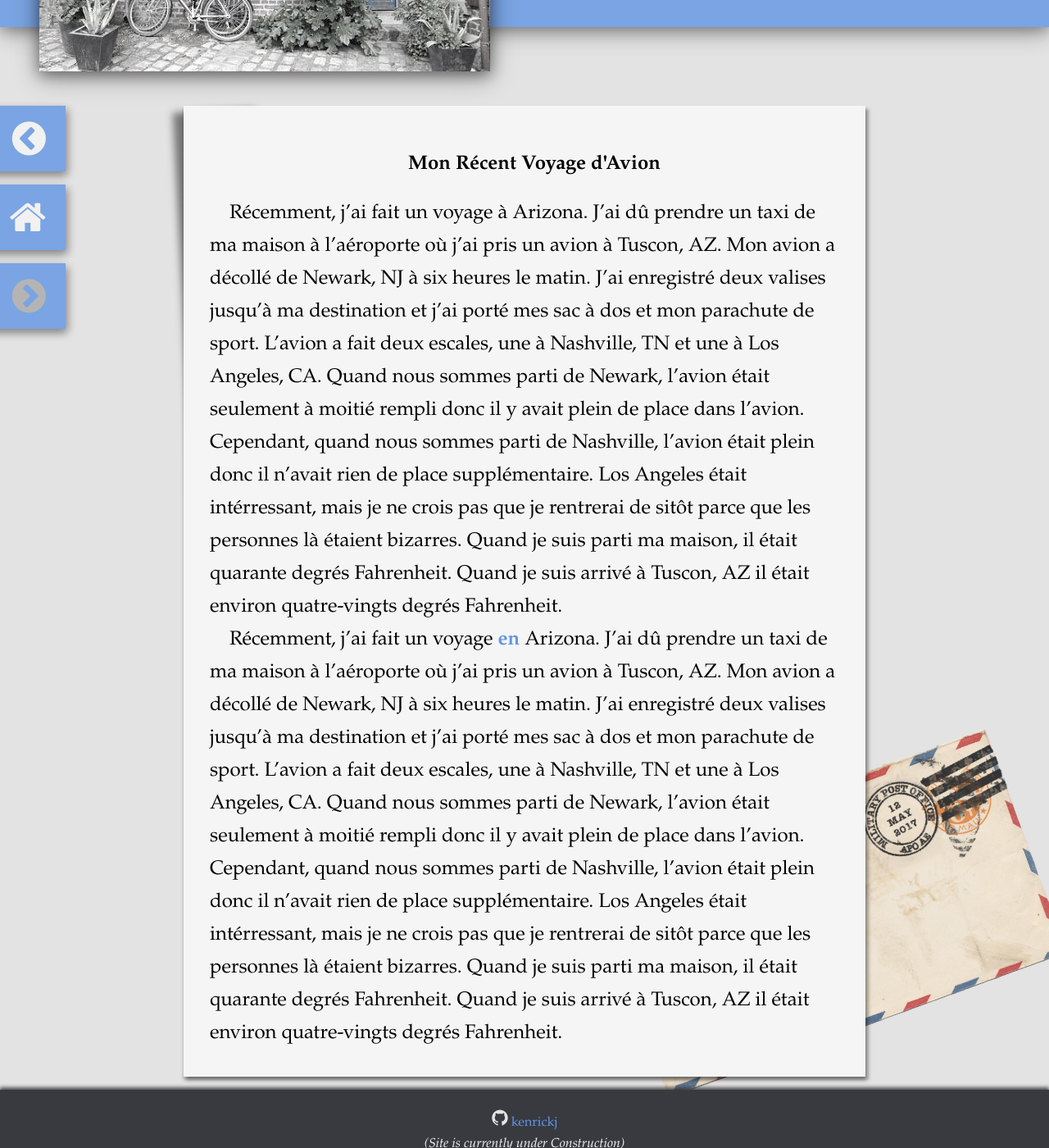
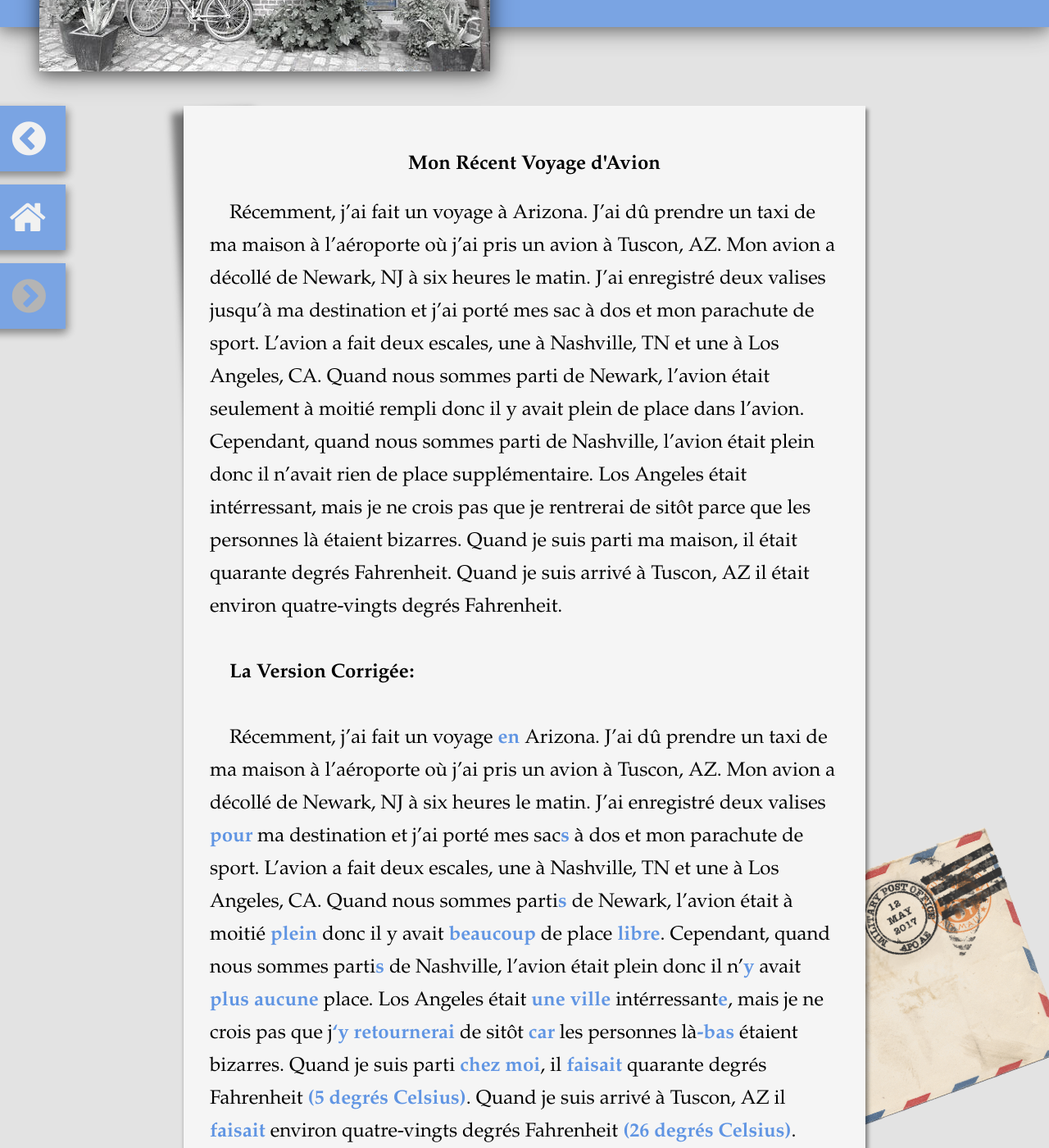
Before and after one commit to kenrickj/blog-francais, a Jekyll site: the page built from _posts/2015-11-10-mon-récent-voyage-d'avion.md, in a window 1280 px wide and 1400 px high, scrolled down 319 px. Shown: the whole window at 82% size. Built offline with Jekyll 4.4.1, drawn with Linux system fonts in a browser that asks for light colours; nearby versions of some CDN libraries; some web fonts are replaced.

Commit message:
added a past blog

```diff
--- a/_posts/2015-11-10-mon-récent-voyage-d'avion.md
+++ b/_posts/2015-11-10-mon-récent-voyage-d'avion.md
@@ -4,13 +4,14 @@ title:  "Mon Récent Voyage d'Avion"
 date:   2015-11-10 15:22:33 -0800
 categories: francais
 vocab:
-- word: definition
-- word: definition
-- word: definition
-- word: definition
+- décoller: quitter de sol
+- enregistrer: remettre des bagages
+- une escale: l'arrêt pendant un voyage
+- de sitôt: anytime soon (familier)
 ---
 Récemment, j'ai fait un voyage à Arizona. J'ai dû prendre un taxi de ma maison à l'aéroporte où j'ai pris un avion à Tuscon, AZ. Mon avion a décollé de Newark, NJ à six heures le matin. <!--more-->J'ai enregistré deux valises jusqu'à ma destination et j'ai porté mes sac à dos et mon parachute de sport. L'avion a fait deux escales, une à Nashville, TN et une à Los Angeles, CA. Quand nous sommes parti de Newark, l'avion était seulement à moitié rempli donc il y avait plein de place dans l'avion. Cependant, quand nous sommes parti de Nashville, l'avion était plein donc il n'avait rien de place supplémentaire. Los Angeles était intérressant, mais je ne crois pas que je rentrerai de sitôt parce que les personnes là étaient bizarres. Quand je suis parti ma maison, il était quarante degrés Fahrenheit. Quand je suis arrivé à Tuscon, AZ il était environ quatre-vingts degrés Fahrenheit.
+<br/>
+## La Version Corrigée:
+<br/>
 
-
-
-Récemment, j'ai fait un voyage **en** Arizona. J'ai dû prendre un taxi de ma maison à l'aéroporte où j'ai pris un avion à Tuscon, AZ. Mon avion a décollé de Newark, NJ à six heures le matin. J'ai enregistré deux valises jusqu'à ma destination et j'ai porté mes sac à dos et mon parachute de sport. L'avion a fait deux escales, une à Nashville, TN et une à Los Angeles, CA. Quand nous sommes parti de Newark, l'avion était seulement à moitié rempli donc il y avait plein de place dans l'avion. Cependant, quand nous sommes parti de Nashville, l'avion était plein donc il n'avait rien de place supplémentaire. Los Angeles était intérressant, mais je ne crois pas que je rentrerai de sitôt parce que les personnes là étaient bizarres. Quand je suis parti ma maison, il était quarante degrés Fahrenheit. Quand je suis arrivé à Tuscon, AZ il était environ quatre-vingts degrés Fahrenheit.
+Récemment, j'ai fait un voyage **en** Arizona. J'ai dû prendre un taxi de ma maison à l'aéroporte où j'ai pris un avion à Tuscon, AZ. Mon avion a décollé de Newark, NJ à six heures le matin. J'ai enregistré deux valises **pour** ma destination et j'ai porté mes sac**s** à dos et mon parachute de sport. L'avion a fait deux escales, une à Nashville, TN et une à Los Angeles, CA. Quand nous sommes parti**s** de Newark, l'avion était à moitié **plein** donc il y avait **beaucoup** de place **libre**. Cependant, quand nous sommes parti**s** de Nashville, l'avion était plein donc il n'**y** avait **plus aucune** place. Los Angeles était **une ville** intérressant**e**, mais je ne crois pas que j**'y retournerai** de sitôt **car** les personnes là**-bas** étaient bizarres. Quand je suis parti **chez moi**, il **faisait** quarante degrés Fahrenheit **(5 degrés Celsius)**. Quand je suis arrivé à Tuscon, AZ il **faisait** environ quatre-vingts degrés Fahrenheit **(26 degrés Celsius)**.
```
